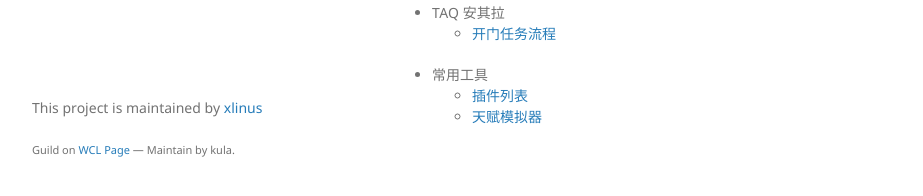
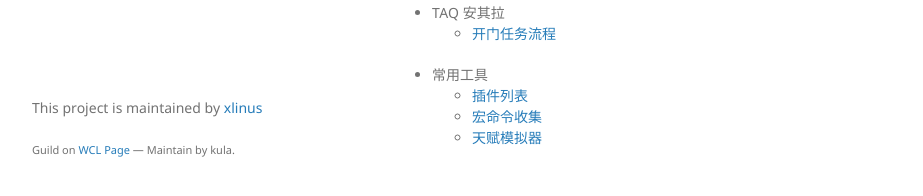
Before and after one commit to xlinus/qinghuai.github.io, a Jekyll site: the page built from index.md, in a window 1280 px wide. Shown: the part 671-867 px from the top of the page, without its empty margins (178-1101 px from the left). Built offline with Jekyll 4.4.1, drawn with Linux system fonts in a browser that asks for light colours; our own code applies the rules of GitHub Pages for plain Markdown files.

Commit message:
Update index.md

```diff
--- a/index.md
+++ b/index.md
@@ -33,4 +33,5 @@ G团制度
 
 - 常用工具
   - [插件列表](./addons-page.html)
+  - [宏命令收集](./macro-page.html)
   - [天赋模拟器](http://www.nfuwow.com/talents/60/)
```
